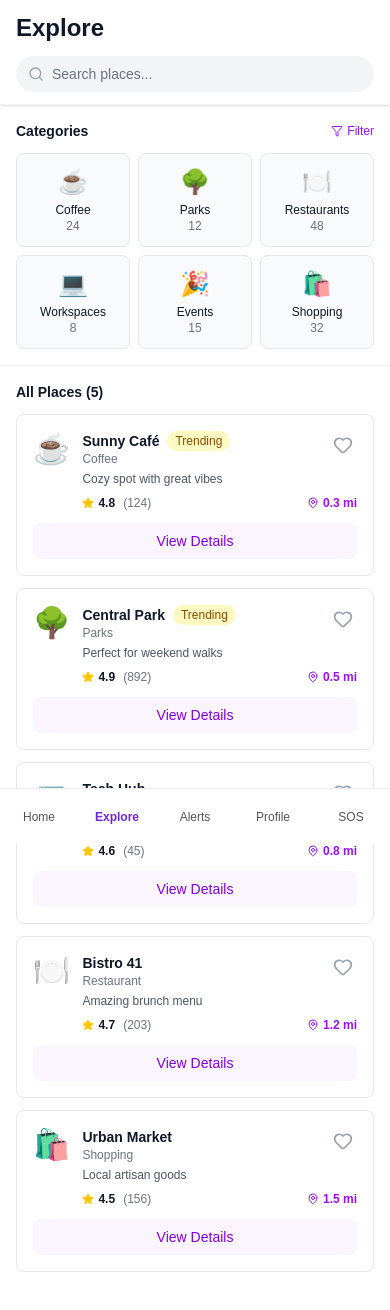
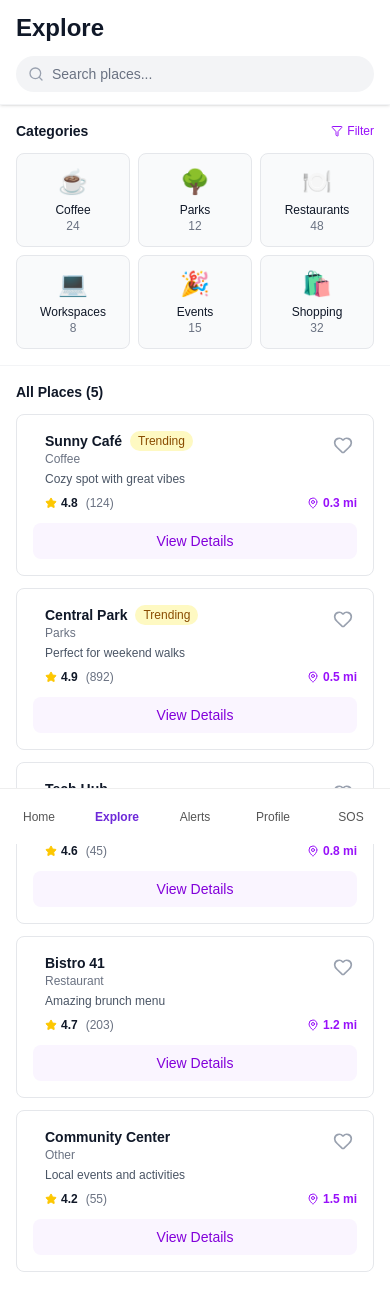
Before and after one commit to Foundzie/foundzie-v2, a Next.js app: page /mobile/explore in a window 390 px wide. Shown: the top 1310 px of the page. Built offline with nearby package versions, Linux system fonts and the light colour scheme.

Commit message:
Link Home, Explore, and Nearby pages to shared data source (mockPlaces) and stabilize mobile UI

```diff
--- /dev/null
+++ b/src/app/data/places.ts
@@ -0,0 +1,71 @@
+// src/data/places.ts
+
+export type PlaceCategory =
+  | "Coffee"
+  | "Parks"
+  | "Workspace"
+  | "Restaurant"
+  | "Emergency"
+  | "Other";
+
+export interface Place {
+  id: number;
+  name: string;
+  category: PlaceCategory;
+  distance: number; // miles / km later
+  rating: number;
+  reviews: number;
+  image?: string;
+  trending?: boolean;
+  description?: string;
+}
+
+export const mockPlaces: Place[] = [
+  {
+    id: 1,
+    name: "Sunny Café",
+    category: "Coffee",
+    distance: 0.3,
+    rating: 4.8,
+    reviews: 124,
+    trending: true,
+    description: "Cozy spot with great vibes",
+  },
+  {
+    id: 2,
+    name: "Central Park",
+    category: "Parks",
+    distance: 0.5,
+    rating: 4.9,
+    reviews: 892,
+    trending: true,
+    description: "Perfect for weekend walks",
+  },
+  {
+    id: 3,
+    name: "Tech Hub",
+    category: "Workspace",
+    distance: 0.8,
+    rating: 4.6,
+    reviews: 45,
+    description: "Quiet place to work",
+  },
+  {
+    id: 4,
+    name: "Bistro 41",
+    category: "Restaurant",
+    distance: 1.2,
+    rating: 4.7,
+    reviews: 203,
+    description: "Amazing brunch menu",
+  },
+  {
+    id: 5,
+    name: "Community Center",
+    category: "Other",
+    distance: 1.5,
+    rating: 4.2,
+    reviews: 55,
+    description: "Local events and activities",
+  },
+];
--- a/src/app/mobile/explore/page.tsx
+++ b/src/app/mobile/explore/page.tsx
@@ -4,6 +4,7 @@ import { useState } from 'react';
 import BottomNav from '../../components/BottomNav';
 import PlaceCard from '../../components/PlaceCard';
 import { Search, Filter, ChevronRight } from 'lucide-react';
+import { mockPlaces } from "@/app/data/places";
 
 const categories = [
   { id: 1, name: 'Coffee', icon: '☕', count: 24 },
@@ -76,7 +77,7 @@ export default function ExplorePage() {
   const [selectedCategory, setSelectedCategory] = useState<number | null>(null);
   const [searchQuery, setSearchQuery] = useState('');
 
-  const filteredPlaces = allPlaces.filter((place) => {
+  const filteredPlaces = mockPlaces.filter((place) => {
     const matchesCategory = !selectedCategory || place.category === categories.find(c => c.id === selectedCategory)?.name;
     const matchesSearch = place.name.toLowerCase().includes(searchQuery.toLowerCase());
     return matchesCategory && matchesSearch;
--- a/src/app/mobile/nearby/page.tsx
+++ b/src/app/mobile/nearby/page.tsx
@@ -4,7 +4,7 @@ import { useState } from 'react';
 import BottomNav from '../../components/BottomNav';
 import PlaceCard from '../../components/PlaceCard';
 import { MapPin, Navigation, Sliders } from 'lucide-react';
-
+import { mockPlaces } from "@/app/data/places";
 const nearbyPlaces = [
   {
     id: 1,
@@ -76,7 +76,7 @@ const nearbyPlaces = [
 export default function NearbyPage() {
   const [sortBy, setSortBy] = useState<'distance' | 'rating'>('distance');
 
-  const sorted = [...nearbyPlaces].sort((a, b) => {
+  const sorted = [...mockPlaces].sort((a, b) => {
     if (sortBy === 'distance') return a.distance - b.distance;
     return b.rating - a.rating;
   });
--- a/src/app/mobile/page.tsx
+++ b/src/app/mobile/page.tsx
@@ -4,53 +4,8 @@ import { useState } from 'react';
 import BottomNav from '../components/BottomNav';
 import PlaceCard from '../components/PlaceCard';
 import { MapPin, Bell, Search, Zap } from 'lucide-react';
+import { mockPlaces } from "@/app/data/places";
 
-const mockPlaces = [
-  {
-    id: 1,
-    name: 'Sunny Café',
-    category: 'Coffee',
-    distance: 0.3,
-    rating: 4.8,
-    reviews: 124,
-    image: '☕',
-    trending: true,
-    description: 'Cozy spot with great vibes',
-  },
-  {
-    id: 2,
-    name: 'Central Park',
-    category: 'Parks',
-    distance: 0.5,
-    rating: 4.9,
-    reviews: 892,
-    image: '🌳',
-    trending: true,
-    description: 'Perfect for weekend walks',
-  },
-  {
-    id: 3,
-    name: 'Tech Hub',
-    category: 'Workspace',
-    distance: 0.8,
-    rating: 4.6,
-    reviews: 45,
-    image: '💻',
-    trending: false,
-    description: 'Quiet place to work',
-  },
-  {
-    id: 4,
-    name: 'Bistro 41',
-    category: 'Restaurant',
-    distance: 1.2,
-    rating: 4.7,
-    reviews: 203,
-    image: '🍽️',
-    trending: false,
-    description: 'Amazing brunch menu',
-  },
-];
 
 export default function MobileHome() {
   const [notificationCount] = useState(3);
```
